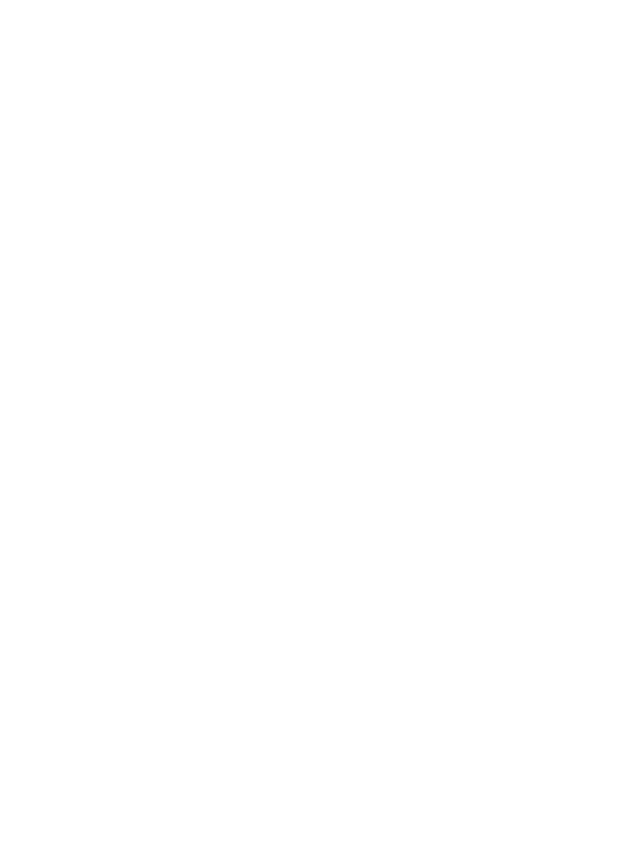
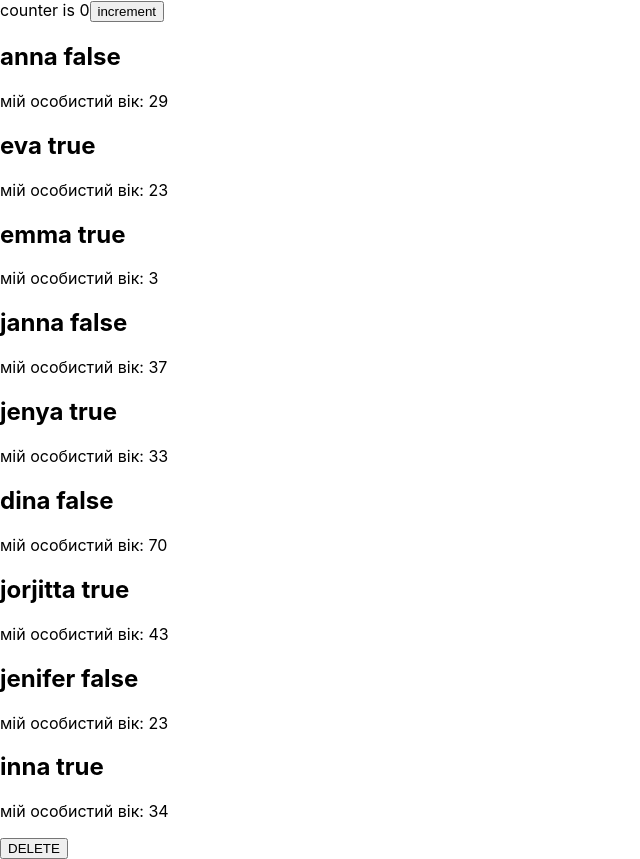
Before and after one commit to tykhonenkomax/OKTEN-SCHOOL-REACT-HOMEWORK-2021, a React (Create React App) app: page / in a window 1280 px wide. Shown: the whole page, without its empty margins (0-640 px from the left). Before the commit the page ends 800 px from the top, so only its background shows below. Built offline with nearby package versions, Linux system fonts and the light colour scheme.

Commit message:
Lesson2 lecture

```diff
--- a/src/App.js
+++ b/src/App.js
@@ -1,12 +1,57 @@
 import logo from './logo.svg';
 import './App.css';
+import ComponentsUsers from "./myFolder/ComponentsUsers";
+import {useState} from "react";
+
+let users = [
+    {name: 'anna', age: 29, status: false},
+    {name: 'eva', age: 23, status: true},
+    {name: 'emma', age: 3, status: true},
+    {name: 'janna', age: 37, status: false},
+    {name: 'jenya', age: 33, status: true},
+    {name: 'dina', age: 70, status: false},
+    {name: 'jorjitta', age: 43, status: true},
+    {name: 'jenifer', age: 23, status: false},
+    {name: 'inna', age: 34, status: true},
+]
 
 function App() {
-  return (
-    <div className="App">
 
-    </div>
-  );
+    let [counter, setCounter] = useState(0)
+let increment =()=> {
+    counter++;
+    setCounter(counter)
+
+}
+    let [x, y] = useState(users)
+    let deleteUsers = () => {
+        users.pop();
+        y([...x]);
+    }
+    return (
+        <div>
+
+            <div>
+                <div>
+counter is {counter}
+                    <button onClick={increment}>increment</button>
+
+                </div>
+            </div>
+
+
+            {
+                users.map((user, index) =>
+                    <ComponentsUsers key={index}
+                                     name={user.name}
+                                     age={user.age}
+                                     status={user.status}
+                    />
+                )
+            }
+            <button onClick={deleteUsers}>DELETE</button>
+        </div>
+    );
 }
 
 export default App;
--- /dev/null
+++ b/src/myFolder/ComponentsUsers.js
@@ -0,0 +1,13 @@
+function ComponentsUsers(props) {
+    let {name, age, status} = props;
+
+    let classNameItem = 'card';
+    return(
+        <div>
+<h2>{name} {status.toString()}</h2>
+            <p> мій особистий вік: {age}</p>
+
+        </div>
+    );
+}
+export default ComponentsUsers;
```
